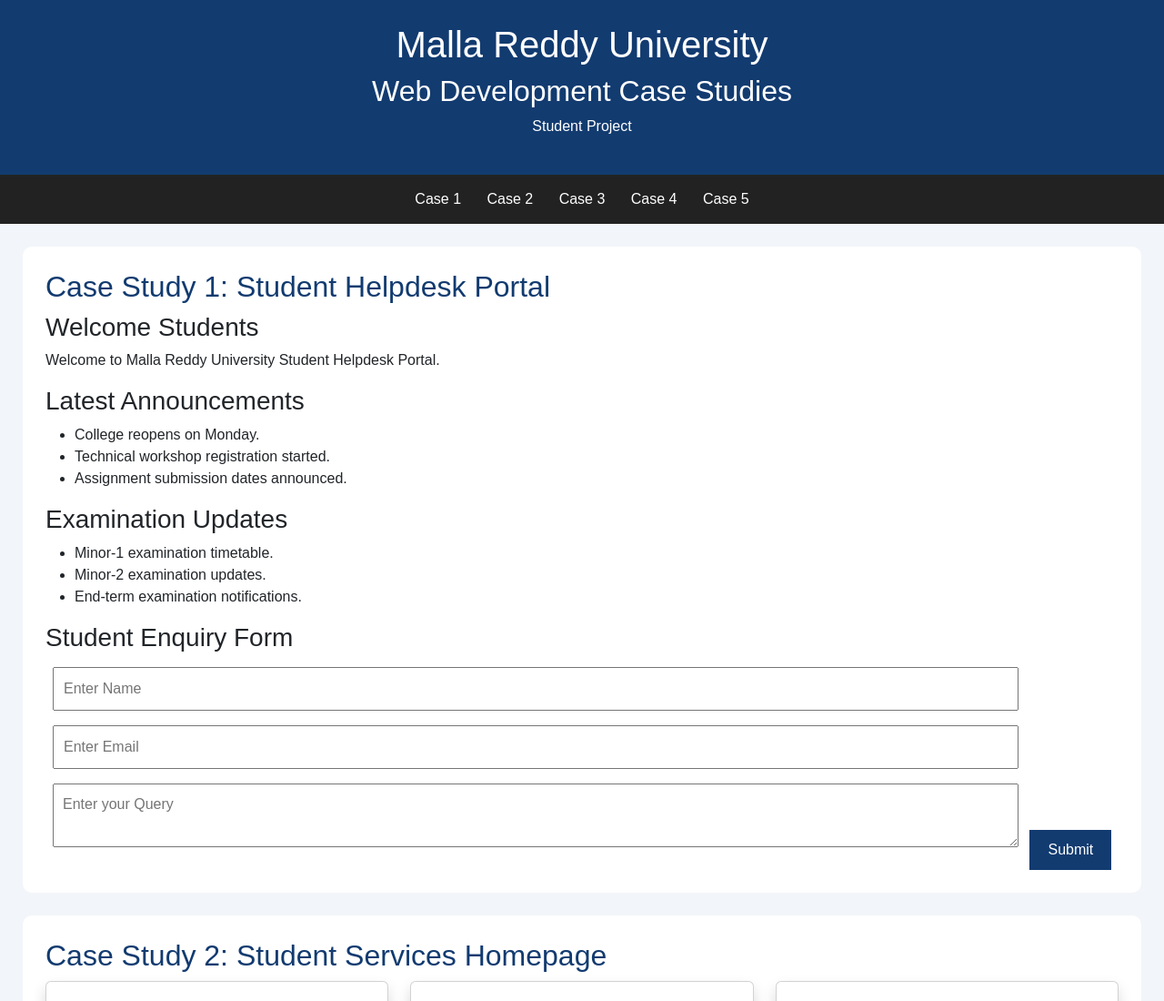
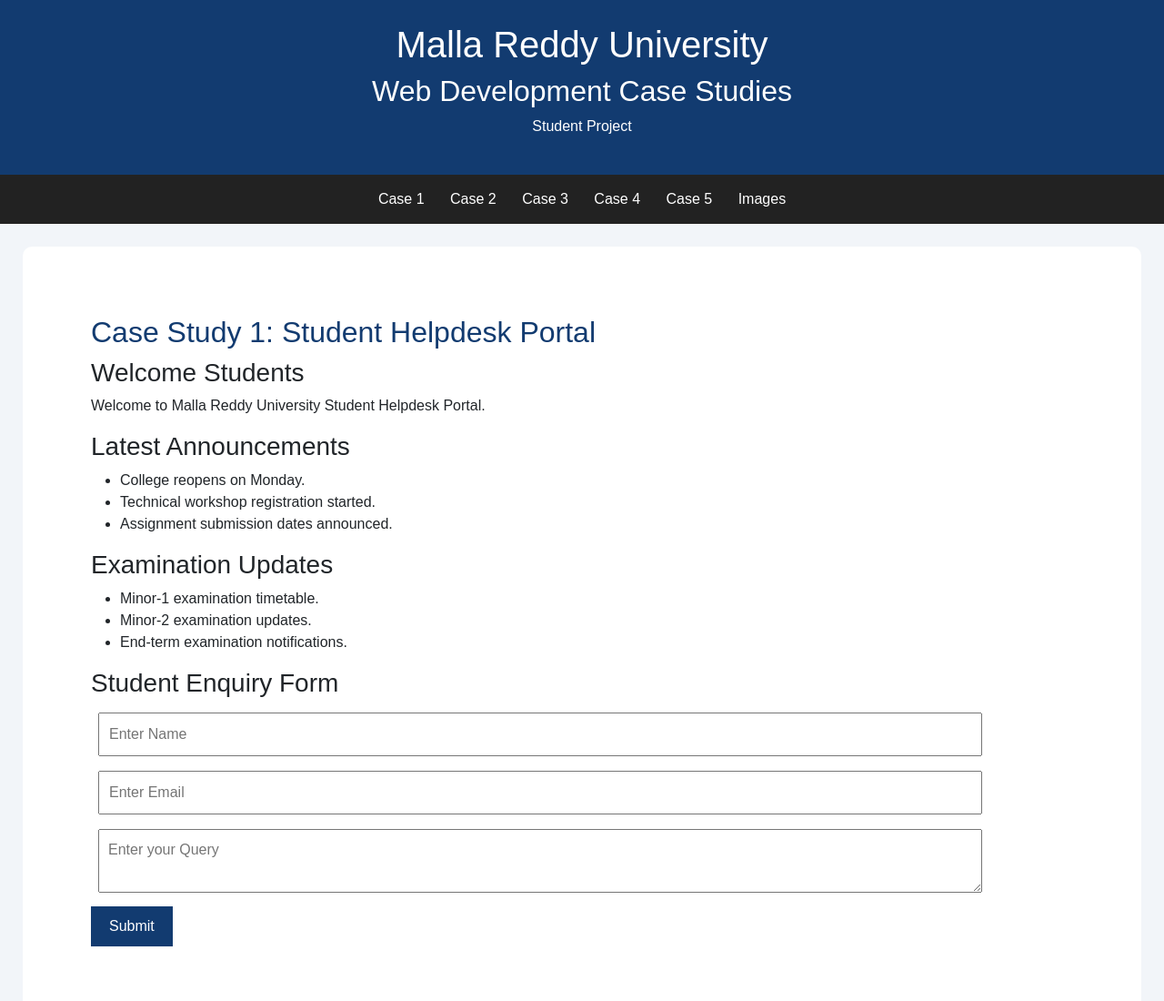
Before and after one commit to DEVARAKONDA0857/WEB-DEVELOPMENT-Case-studys, a plain HTML site: page index.html in a window 1280 px wide. Shown: the top 1100 px of the page at 91% size. Drawn offline with nearby package versions, Linux system fonts and the light colour scheme.

Commit message:
Update index.html

```diff
--- a/index.html
+++ b/index.html
@@ -85,6 +85,12 @@
     <a href="#case3">Case 3</a>
     <a href="#case4">Case 4</a>
     <a href="#case5">Case 5</a>
+    <a href="image.html">Images</a>
+</nav>
+
+<!-- CASE STUDY 1 -->
+
+<section id="case1">
 </nav>
 
 <!-- CASE STUDY 1 -->
```
